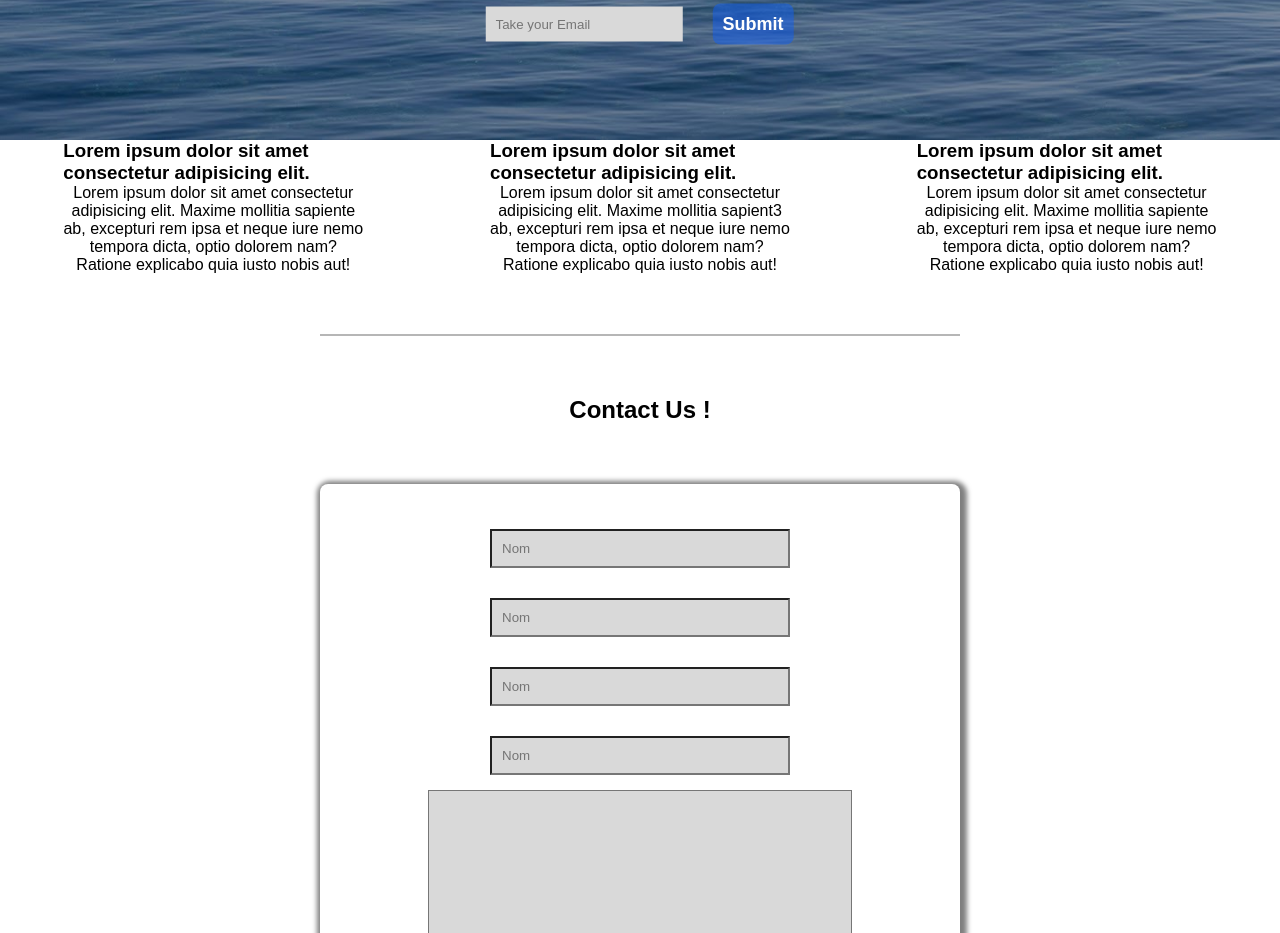
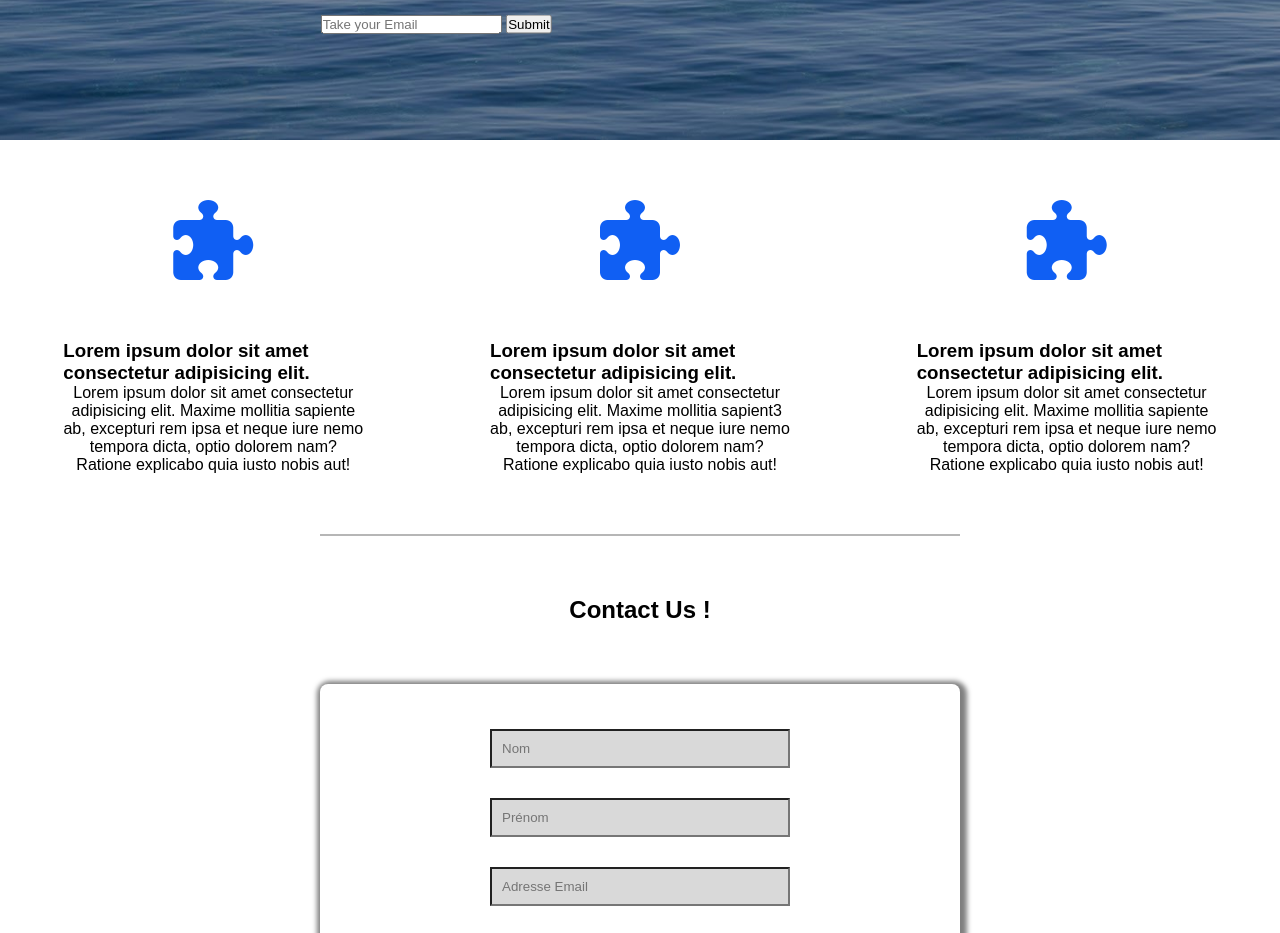
Before and after one commit to ThibautPoinloup/projet-html-1, a plain HTML site: page index.html in a window 1280 px wide. Shown: the part 260-1193 px from the top of the page. Drawn offline with Linux system fonts and the light colour scheme.

```diff
--- a/index.html
+++ b/index.html
@@ -1,11 +1,11 @@
 <!DOCTYPE html>
 <html lang="fr">
   <head>
-    <meta charset="UTF-8" />
-    <meta http-equiv="X-UA-Compatible" content="IE=edge" />
-    <meta name="viewport" content="width=device-width, initial-scale=1.0" />
+    <meta charset="UTF-8">
+    <meta http-equiv="X-UA-Compatible" content="IE=edge">
+    <meta name="viewport" content="width=device-width, initial-scale=1.0">
     <title>Projet HTML 1</title>
-    <link rel="stylesheet" href="./css/style.css" />
+    <link rel="stylesheet" href="./css/style.css">
   </head>
   <body>
     <nav>
@@ -15,16 +15,16 @@
     <header>
       <section>
         <h1>Lorem ipsum dolor sit amet consectetur adipisicing elit.</h1>
-        <article>
-          <input type="text" placeholder="Take your Email" id=""/>
-          <button type="submit" id="">Submit</button>
-        </article>
+        <div class="email">
+          <input type="text" placeholder="Take your Email">
+          <button type="submit" id="submit">Submit</button>
+        </div>
       </section>
     </header>
     <main>
       <div class="cards">
         <article>
-          <!-- <i class="fa-solid fa-puzzle-piece"></i> -->
+          <i class="fa-solid fa-puzzle-piece"></i>
           <h3>Lorem ipsum dolor sit amet consectetur adipisicing elit.</h3>
           <p>
             Lorem ipsum dolor sit amet consectetur adipisicing elit. Maxime
@@ -33,7 +33,7 @@
           </p>
         </article>
         <article>
-          <!-- <i class="fa-solid fa-puzzle-piece"></i> -->
+          <i class="fa-solid fa-puzzle-piece"></i>
           <h3>Lorem ipsum dolor sit amet consectetur adipisicing elit.</h3>
           <p>
             Lorem ipsum dolor sit amet consectetur adipisicing elit. Maxime
@@ -42,7 +42,7 @@
           </p>
         </article>
         <article>
-          <!-- <i class="fa-solid fa-puzzle-piece"></i> -->
+          <i class="fa-solid fa-puzzle-piece"></i>
           <h3>Lorem ipsum dolor sit amet consectetur adipisicing elit.</h3>
           <p>
             Lorem ipsum dolor sit amet consectetur adipisicing elit. Maxime
@@ -54,16 +54,16 @@
       <span></span>
       <section class="formulaire">
         <h2>Contact Us !</h2>
-        <form action="">
+        <form action="get">
           <div>
-            <input type="text" placeholder="Nom" id=""/>
-            <input type="text" placeholder="Nom" id=""/>
+            <input type="text" placeholder="Nom">
+            <input type="text" placeholder="Prénom">
           </div>
           <div>
-            <input type="text" placeholder="Nom" id=""/>
-            <input type="text" placeholder="Nom" id=""/>
+            <input type="text" placeholder="Adresse Email">
+            <input type="text" placeholder="Numéro de Téléphone">
           </div>
-          <textarea name="" id="" cols="30" rows="10"></textarea>
+          <textarea name="text" id="#" cols="30" rows="10"></textarea>
           <button>Submit</button>
         </form>
       </section>
```
